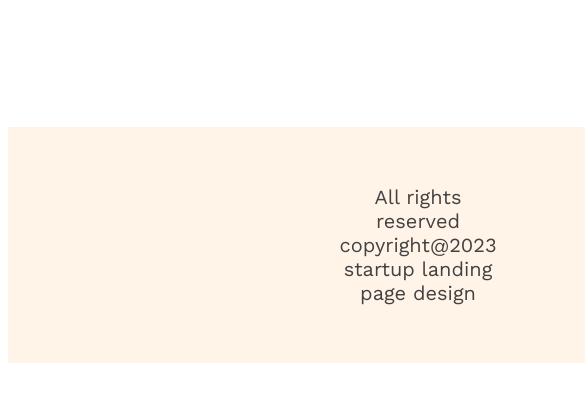
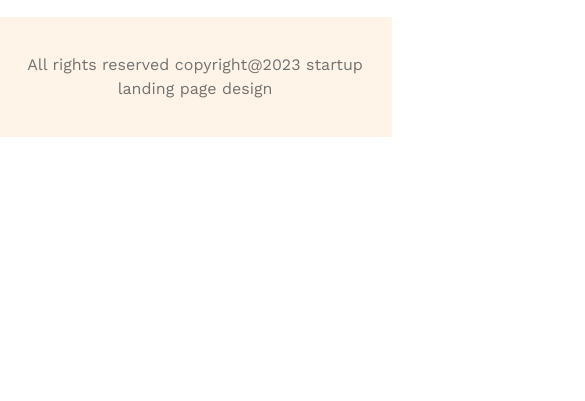
Before and after one commit to ibrahimvau5518/g3-architects-website, a plain HTML site: page index.html in a window 390 px wide. Shown: the part 7703-8104 px from the top of the page, 585 px wide, since content can reach past the window. After the commit the page ends 7940 px from the top, so only its background shows below. Drawn offline with nearby package versions, Linux system fonts and the light colour scheme.

Commit message:
fixed some responsive issues

```diff
--- a/index.html
+++ b/index.html
@@ -166,9 +166,7 @@
     </section>
   </main>
   <footer>
-    <div class="footer-section text-gray">
-      <p>All rights reserved copyright@2023 startup landing page design</p>
-    </div>
+    <p class="text-light-gray">All rights reserved copyright@2023 startup landing page design</p>
   </footer>
 </body>
 
--- a/style/style.css
+++ b/style/style.css
@@ -190,17 +190,18 @@ main > section {
 }
 
 /* footer section start */
-.footer-section{
-  display: flex;
-  justify-content: center;
+footer{
   text-align: center;
-  max-width: 900px;
+  max-width: 1440px;
+  width: 75%;
+  height: 100px;
   background-color: #FFF4E7;
-  margin: 130px auto;
+  margin: 20px auto 100px auto;
   padding: 38px 410px;
 }
-.footer-section p{
+footer p{
   font-size: 1.25rem;
+  padding: 40px;
 }
 
 /* responsive media query */
@@ -234,6 +235,17 @@ main > section {
     margin-top: 20px;
     margin-left: 20px;
   }
+  footer{
+    width: 100%;
+    padding: 20px 10px;
+    height: auto;
+    margin-left: -10px;
+  }
+  footer p{
+    padding: 0;
+    font-size: 1rem;
+    line-height: 1.5;
+  }
 }
 
 /* medium size device */
```
